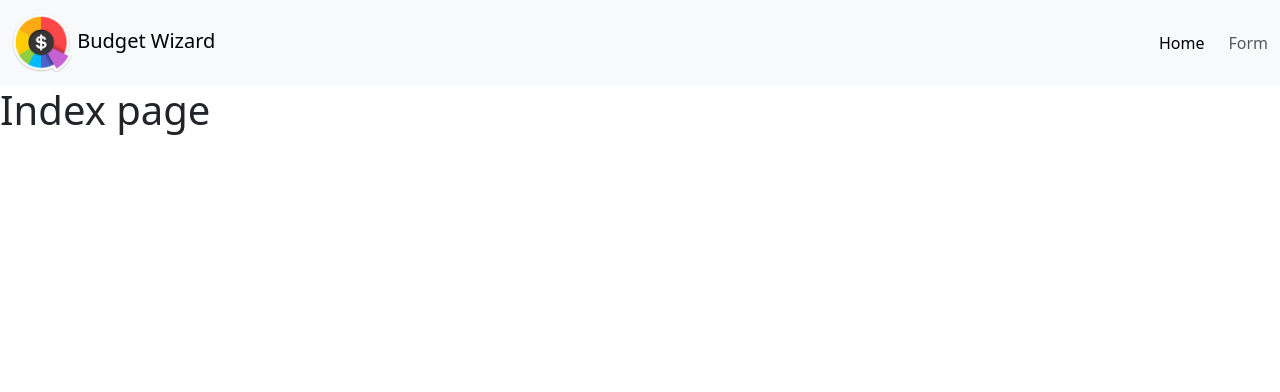
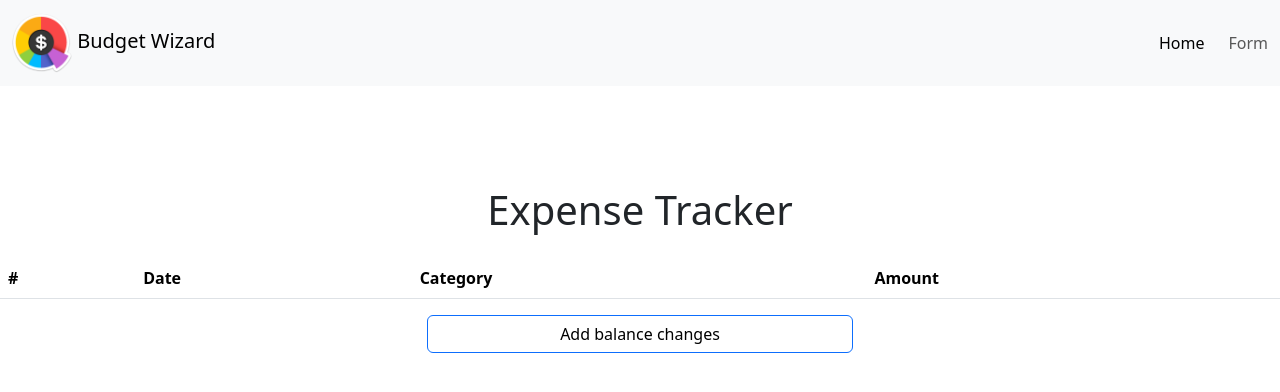
Before and after one commit to Dimifabbridf96/flask-expenses-tracker, a Flask app: page / in a window 1280 px wide. Shown: the top 392 px of the page. Run offline with Flask 3, Linux system fonts and the light colour scheme; lists and menus that the app fills with data are empty.

Commit message:
created add form, and now I'm creating a table to show the data from the db

```diff
--- a/app.py
+++ b/app.py
@@ -1,4 +1,4 @@
-from flask import Flask, render_template, url_for
+from flask import Flask, render_template, url_for, request, redirect, flash
 from flask_sqlalchemy import SQLAlchemy
 from dataForm import Form
 
@@ -17,7 +17,7 @@ class ModelData(db.Model):
     amount = db.Column(db.Integer, nullable=False)
     category = db.Column(db.String(100), nullable=False, default="salary")
     date = db.Column(db.DateTime, nullable=False, default=datetime.now)
-    type = db.Column(db.String(20), nullable=False)
+    type = db.Column(db.String(20), nullable=False, default="income")
 
     def __repr__(self):
         return self.id
@@ -38,8 +38,9 @@ def add():
         new_expense = ModelData(amount=form.amount.data, category=form.category.data, type=form.type.data)
         db.session.add(new_expense)
         db.session.commit()
-        return 'Expense added successfully!'
-    return render_template('add.html', form=form)
+        flash('Expense added successfully!')  # Add flash message
+        return redirect(url_for('index'))  # Redirect to index page
+    return render_template('add.html', form=form )
 
 if __name__ == '__main__':
     app.run(debug=True)
--- a/dataForm.py
+++ b/dataForm.py
@@ -5,8 +5,8 @@ from wtforms.validators import DataRequired
 class Form(FlaskForm):
     amount = IntegerField("Amount",validators=[DataRequired()])
     type = SelectField("Type", validators=[DataRequired()],
-                            choices=[('expense', 'expense'), ('income', 'income')])
+                            choices=[('Expense', 'Expense'), ('Income', 'Income')])
     category = SelectField("Category", validators=[DataRequired()],
-                           choices=[('rental', 'rental'), ('salary', 'salary'), ('shopping', 'shopping'),
-                                    ('amusement', 'amusement'),('crypto', 'crypto'),('other', 'other')])
+                           choices=[('rental', 'Rental'), ('salary', 'Salary'), ('shopping', 'Shopping'),
+                                    ('amusement', 'Amusement'),('crypto', 'Crypto'),('other', 'Other')])
     submit =SubmitField("Submit")
--- /dev/null
+++ b/static/style.css
@@ -0,0 +1,3 @@
+nav{
+    margin-bottom: 100px;
+}
--- a/templates/base.html
+++ b/templates/base.html
@@ -5,7 +5,7 @@
     <meta name="viewport" content="width=device-width, initial-scale=1.0">
     <meta http-equiv="X-UA-Compatible" content="ie=edge">
     <title>Budget Wizard</title>
-    <link rel="stylesheet" href="style.css">
+    <link rel="stylesheet" href="{{ url_for('static', filename='style.css')}}">
     <link href="https://cdn.jsdelivr.net/npm/bootstrap@5.3.3/dist/css/bootstrap.min.css" rel="stylesheet" integrity="sha384-QWTKZyjpPEjISv5WaRU9OFeRpok6YctnYmDr5pNlyT2bRjXh0JMhjY6hW+ALEwIH" crossorigin="anonymous">
 
   </head>
@@ -32,5 +32,13 @@
         <h1> HTML 5 Boilerplate </h1>
     {% endblock %}
     <script src="https://cdn.jsdelivr.net/npm/bootstrap@5.3.3/dist/js/bootstrap.bundle.min.js" integrity="sha384-YvpcrYf0tY3lHB60NNkmXc5s9fDVZLESaAA55NDzOxhy9GkcIdslK1eN7N6jIeHz" crossorigin="anonymous"></script>
+    <script src="https://code.jquery.com/jquery-3.6.0.min.js"></script>
+<script>
+    $(document).ready(function() {
+        setTimeout(function() {
+            $('.flash-message').fadeOut('slow');
+        }, 5000);  // 5 seconds
+    });
+</script>
   </body>
 </html>
--- a/templates/index.html
+++ b/templates/index.html
@@ -1,4 +1,37 @@
 {% extends 'base.html' %}
 {% block content %}
- <h1> Index page </h1>
+{% with messages = get_flashed_messages() %}
+        {% if messages %}
+            {% for message in messages %}
+            <div class="alert alert-success flash-message text-center">
+                <p>{{ message }}</p>
+            </div>
+            {% endfor %}
+        {% endif %}
+    {% endwith %}
+ <h1 class="d-flex justify-content-center mb-4"> Expense Tracker </h1>
+
+ <table class="table table-striped table-hover">
+    <thead>
+        <tr>
+            <th scope="col">#</th>
+            <th scope="col">Date</th>
+            <th scope="col">Category</th>
+            <th scope="col">Amount</th>
+        </tr>
+    </thead>
+    <tbody>
+        {% for expense in expenses %}
+        <tr>
+            <th scope="row">{{ expense.id }}</th>
+            <td>{{ expense.date }}</td>
+            <td>{{ expense.category }}</td>
+            <td>{{ expense.amount }}</td>
+        </tr>
+        {% endfor %}
+    </tbody>
+    </table>
+    <div class="d-flex justify-content-center">
+        <a href={{ url_for('add')}} class="text-decoration-none text-black btn btn-outline-primary col-4 text-center" role="button">Add balance changes</a>
+    </div>
 {% endblock%}
```
Also changed, not shown: templates/add.html (+13 -2 lines), instance/expenses.db.
